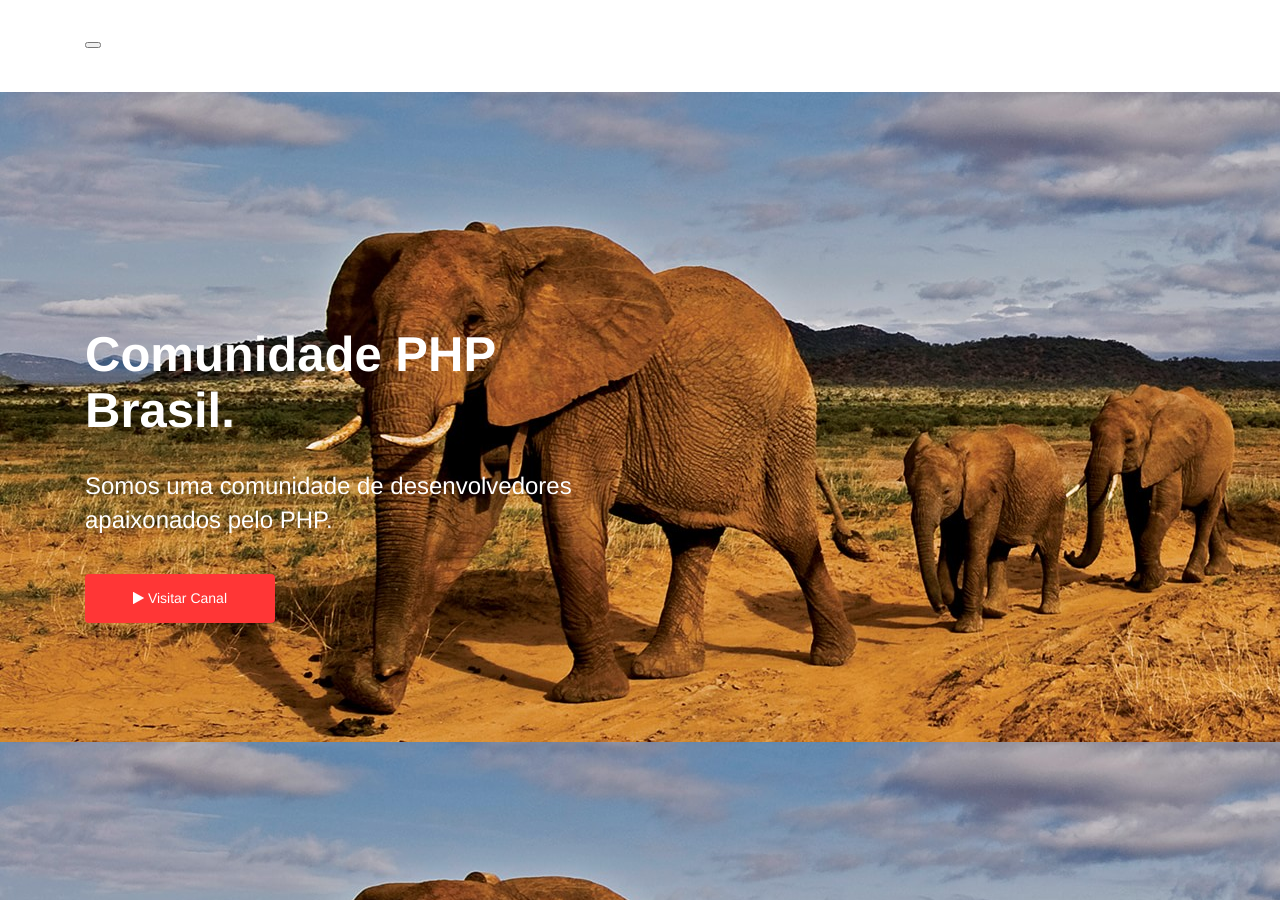
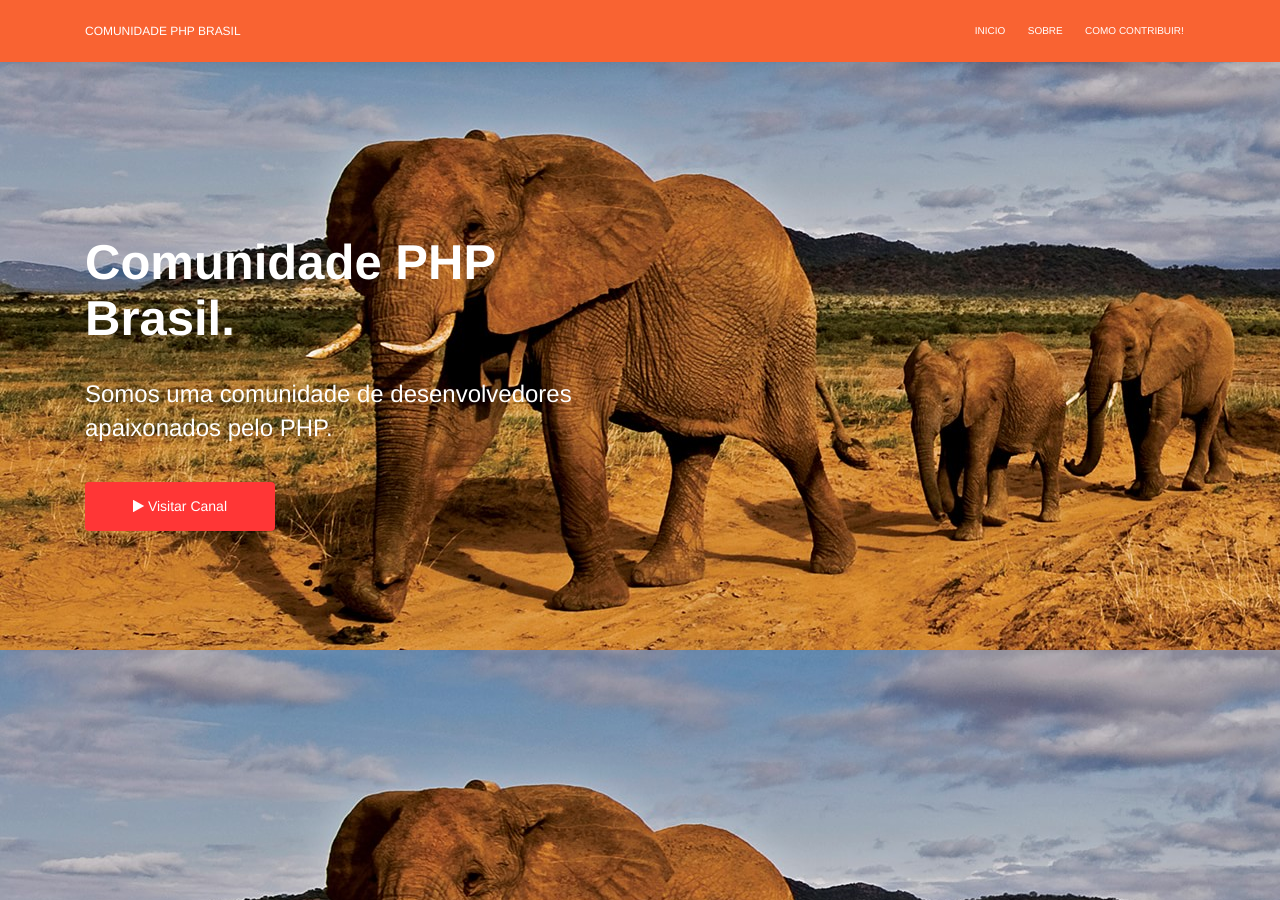
Before and after one commit to brasil-php/blog, a Jekyll site: the page built from index.html, in a window 1280 px wide and 900 px high. Built offline with Jekyll 4.4.1, drawn with Linux system fonts in a browser that asks for light colours; the list of posts is cut into pages by our own code.

Commit message:
testes de nav

```diff
--- a/_includes/navigation.html
+++ b/_includes/navigation.html
@@ -1,45 +1,31 @@
-<nav class="navbar navbar-transparent navbar-custom navbar-fixed-top navbar-color-on-scroll navbar-info">
+<nav class="navbar navbar-toggleable-md bg-primary fixed-top " color-on-scroll="500">
     <div class="container">
-        <!-- Brand and toggle get grouped for better mobile display -->
-        <div class="navbar-header page-scroll">
-            <button type="button" class="navbar-toggle" data-toggle="collapse" data-target="#navigation-example">
-                <span class="sr-only">Toggle navigation</span>
-                <span class="icon-bar"></span>
-                <span class="icon-bar"></span>
-                <span class="icon-bar"></span>
+        <div class="navbar-translate">
+            <button class="navbar-toggler navbar-toggler-right" type="button" data-toggle="collapse" data-target="#navigation" aria-controls="navigation-index" aria-expanded="false" aria-label="Toggle navigation">
+                <span class="navbar-toggler-bar bar1"></span>
+                <span class="navbar-toggler-bar bar2"></span>
+                <span class="navbar-toggler-bar bar3"></span>
             </button>
-            <a class="navbar-brand" href="{{ site.url }}"
-                    data-toggle="tooltip" data-placement="bottom" title="{{ site.title }}">{{ site.title }}</a>
+            <a class="navbar-brand" href="{{ site.url }}" rel="tooltip" title="" data-placement="bottom" target="_blank" data-original-title="{{ site.title }}">
+                {{ site.title }}
+            </a>
         </div>
-
-        <div class="collapse navbar-collapse" id="navigation-example">
-            <ul class="nav navbar-nav navbar-right">
-                <li>
-                    <a href="{{ site.url }}" target="_blank"
-                        data-toggle="tooltip" data-placement="bottom" title="Conheça nossos trabalhos!">
-                        <i class="material-icons">home</i> INICIO</a>
+        <div class="collapse navbar-collapse justify-content-end" id="navigation" data-nav-image="../assets/img/blurred-image-1.jpg">
+            <ul class="navbar-nav">
+                <li class="nav-item">
+                    <a class="nav-link" href="{{ site.url }}">
+                        <p>INICIO</p>
+                    </a>
                 </li>
                 {% for page in site.pages %}{% if page.title %}
                 {% if page.url != '/404.html' %}
-                <li>
-                    <a href="{{ page.url | prepend: site.baseurl }}" target="_blank"
-                        data-toggle="tooltip" data-placement="bottom" title="{{ page.description }}">
-                        <i class="material-icons"></i> {{ page.title }}</a>
+                <li class="nav-item">
+                    <a class="nav-link" href="{{ page.url | prepend: site.baseurl }}">
+                        <p>{{ page.title }}</p>
+                    </a>
                 </li>
                 {% endif %}
-        {% endif %}{% endfor %}
-
-
-                <li>
-                    <a href="https://github.com/brasil-php" target="_blank" class="btn btn-simple btn-white btn-just-icon" data-toggle="tooltip" data-placement="bottom" title="GitHub">
-                        <i class="fa fa-github"></i>
-                    </a>
-                </li>
-                <li>
-                    <a href="https://telegram.me/phpbrasil" target="_blank" class="btn btn-simple btn-white btn-just-icon" data-toggle="tooltip" data-placement="bottom" title="Telegram"><i class="fa fa-telegram"></i>
-                    </a>
-                </li>
-
+                {% endif %}{% endfor %}
             </ul>
         </div>
     </div>
```
